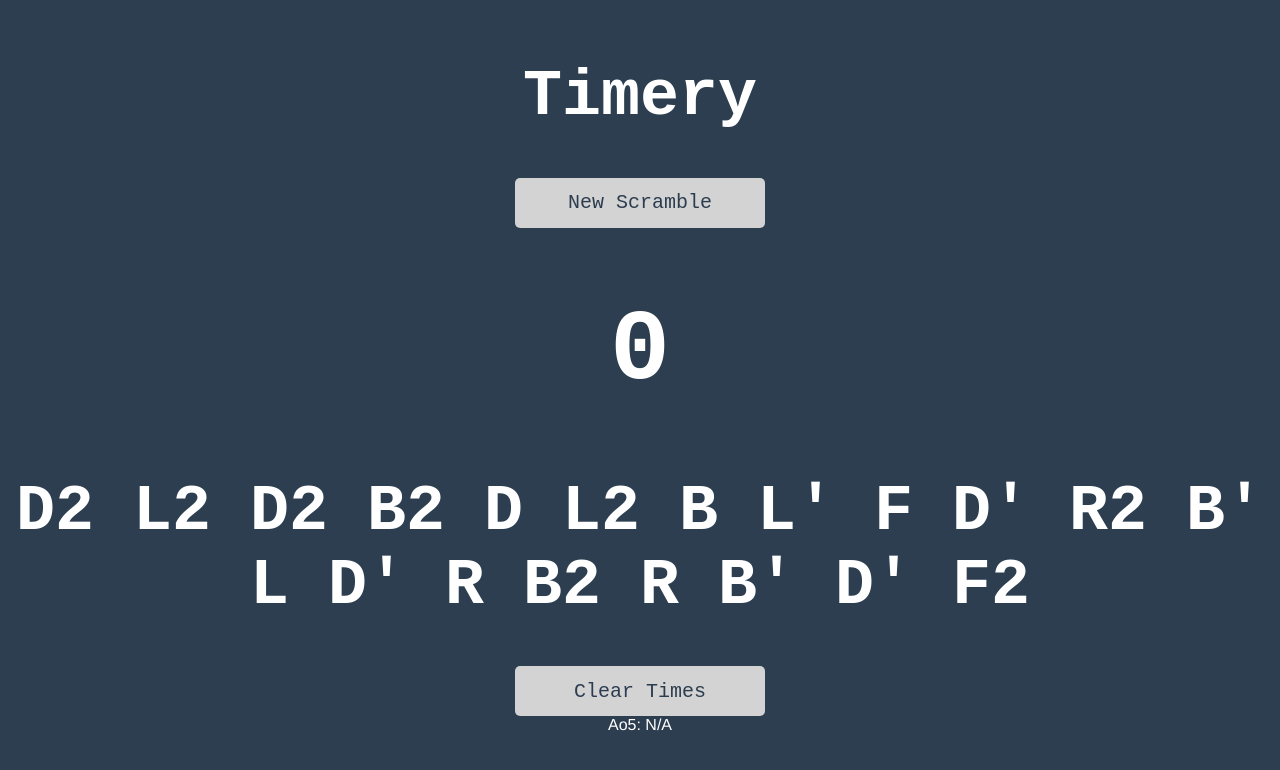
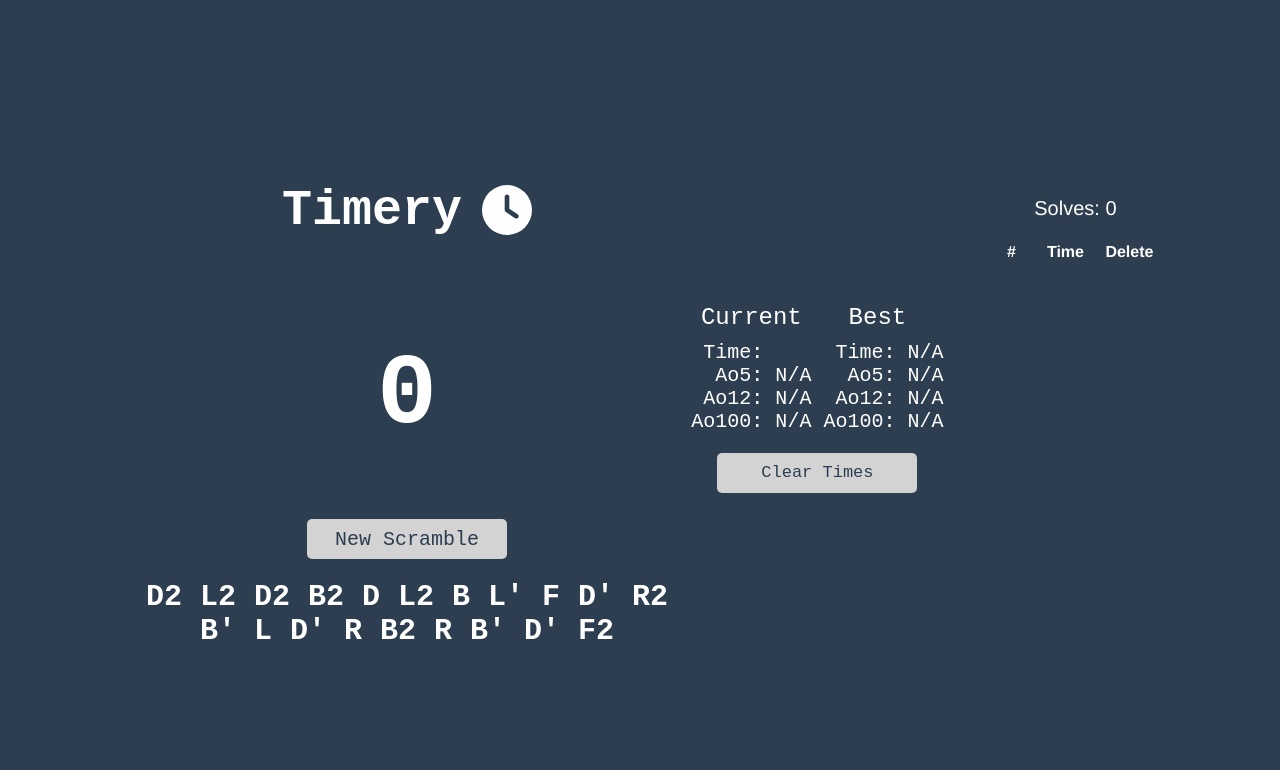
Before and after one commit to Gwyddyonx/Timery, a Vue app: page / in a window 1280 px wide. Shown: the top 770 px of the page. Built offline with nearby package versions, Linux system fonts and the light colour scheme.

Commit message:
ok minimalist design

```diff
--- a/src/App.vue
+++ b/src/App.vue
@@ -16,6 +16,10 @@ export default {
 </script>
 
 <style>
+
+body, html{
+  overflow: hidden;
+}
 body{
   background-color: #2c3e50;
 }
@@ -25,6 +29,5 @@ body{
   -moz-osx-font-smoothing: grayscale;
   text-align: center;
   color: #ffffff;
-  margin-top: 60px;
 }
 </style>
--- a/src/components/HomeTimer.vue
+++ b/src/components/HomeTimer.vue
@@ -1,17 +1,28 @@
 <template>
-  <div class="">
-    <h1>Timery</h1>
-    <button v-on:click="newScramble">New Scramble</button>
-    <Timer ref="timer" />
+  <div class="main-container">
 
-    <h1>{{ scramble }}</h1>
+    <div class="timer-container">
 
-    <button v-on:click="clearTimes">Clear Times</button>
-    <!--div v-for="(time, index) in getTimerTimes()" :key="index">
-      {{ time }}
-    </div-->
+      <div class="title">
+        <h1>Timery</h1>
+        <svg xmlns="http://www.w3.org/2000/svg" class="clock" viewBox="0 0 512 512">
+          <path
+            d="M256 0a256 256 0 1 1 0 512A256 256 0 1 1 256 0zM232 120l0 136c0 8 4 15.5 10.7 20l96 64c11 7.4 25.9 4.4 33.3-6.7s4.4-25.9-6.7-33.3L280 243.2 280 120c0-13.3-10.7-24-24-24s-24 10.7-24 24z" />
+        </svg>
+      </div>
 
-    <Records :times="getTimerTimes()" />
+      <Timer ref="timer" @new-scramble="newScramble" />
+
+      <button v-on:click="newScramble()">New Scramble</button>
+      <h1 class="scramble">{{ scramble }}</h1>
+
+    </div>
+
+    <div class="records-container">
+
+      <Records :times="getTimerTimes()" />
+    </div>
+    <!--button v-on:click="clearTimes">Clear Times</button-->
   </div>
 </template>
 
@@ -39,11 +50,14 @@ export default {
     newScramble() {
       const util = new Utils();
       this.scramble = util.getScramble();
+    },
+    resetTimer() {
       this.$refs.timer.restartTimer();
     },
     clearTimes() {
       localStorage.removeItem('times');
       this.$refs.timer.times = [];
+      this.resetTimer()
     },
     getTimerTimes() {
       return this.$refs.timer ? this.$refs.timer.times : [];
@@ -53,14 +67,41 @@ export default {
 </script>
 
 <style scoped>
+
+.main-container{
+  display: flex;
+    height: 100vh;
+    align-items: center;
+    justify-content: center;
+}
+
 h1 {
   font-family: monospace;
-  font-size: 5em;
+  font-size: 50px;
+}
+
+.title {
+  display: flex;
+  align-items: center;
+  justify-content: center;
+  gap: 20px;
+  cursor: default;
+}
+
+.scramble {
+  font-size: 30px;
+  cursor: default;
+}
+
+.clock {
+  width: 50px;
+  height: 50px;
+  fill: #fff;
 }
 
 button {
-  width: 250px;
-  height: 50px;
+  width: 200px;
+  height: 40px;
   border-radius: 5px;
   background: #d3d3d3;
   border: none;
@@ -74,4 +115,8 @@ button:hover {
   color: #1d2936;
   cursor: pointer;
 }
+
+.timer-container{
+  width: 45%;
+}
 </style>
--- a/src/components/Records.vue
+++ b/src/components/Records.vue
@@ -1,10 +1,52 @@
 <template>
-  <div class="hello">
-    <div v-for="(time, index) in times.toReversed()" :key="index">
-      {{ time }}
+  <div class="records-container">
+
+    <div>
+      <div class="resume">
+        <div class="ao-container">
+          <span class="tittle ao">Current</span>
+          <span class="ao">&nbsp;Time: {{ getCurrentTime(0) }}</span>
+          <span class="ao">&nbsp;&nbsp;Ao5: {{ getAo(5) }}</span>
+          <span class="ao">&nbsp;Ao12: {{ getAo(12) }}</span>
+          <span class="ao">Ao100: {{ getAo(100) }}</span>
+        </div>
+        <div class="ao-best">
+          <span class="tittle ao">Best</span>
+          <span class="ao">&nbsp;&nbsp;Time: {{ getAo(5) }}</span>
+          <span class="ao">&nbsp;&nbsp;&nbsp;Ao5: {{ getAo(5) }}</span>
+          <span class="ao">&nbsp;&nbsp;Ao12: {{ getAo(12) }}</span>
+          <span class="ao">&nbsp;Ao100: {{ getAo(100) }}</span>
+        </div>
+      </div>
+      <button v-on:click="clearTimes">Clear Times</button>
     </div>
 
-    Ao5: {{ getAo5() }}
+
+
+    <!--div class="history">
+      <span id="history-title">Solves: {{ times.length }}</span>
+      <span v-for="(time, index) in times.toReversed()" :key="index">{{ time }}</span>
+    </div-->
+
+    <div class="history">
+      <span id="history-title">Solves: {{ times.length }}</span>
+      <table class="table">
+        <tbody>
+          <tr>
+            <th class="th1">#</th>
+            <th class="th-time">Time</th>
+            <th class="th-delete">Delete</th>
+          </tr>
+          <tr v-for="(time, index) in times.toReversed()" :key="index">
+            <td>{{ index }}</td>
+            <td>{{ time }}</td>
+            <td>X</td>
+          </tr>
+        </tbody>
+      </table>
+    </div>
+
+
 
 
   </div>
@@ -17,29 +59,117 @@ export default {
     times: []
   },
   methods: {
-    getAo5() {
-      if (this.times.length < 5) {
+    getCurrentTime() {
+      return this.times[this.times.length - 1]
+    },
+    getAo(count) {
+      if (this.times.length < count) {
         return "N/A"
       }
 
-      let last5solves = this.times.toReversed().slice(0,5)
+      let lastSolves = this.times.toReversed().slice(0, count).map(function (t) { return parseFloat(t) })
 
       //remove de max and min values
-      let min = Math.min(...last5solves);
-      let max = Math.max(...last5solves);
-      last5solves.splice(last5solves.indexOf(min), 1);
-      last5solves.splice(last5solves.indexOf(max), 1);
+      let min = Math.min(...lastSolves);
+      let max = Math.max(...lastSolves);
+      lastSolves.splice(lastSolves.indexOf(min), 1);
+      lastSolves.splice(lastSolves.indexOf(max), 1);
 
-      console.log(last5solves)
-      let avg5 = last5solves.reduce((accum, currnt) => {
-        return parseFloat(accum) +  parseFloat(currnt)
-      }, 0) / 3
+      console.log(lastSolves, count)
+      let avg = lastSolves.reduce((accum, currnt) => {
+        return parseFloat(accum) + parseFloat(currnt)
+      }, 0) / (count - 2)
 
-      return avg5.toFixed(2);
+      return avg.toFixed(2);
 
     }
   }
 }
 </script>
 
-<style scoped></style>
+
+<style scoped>
+.resume {
+  display: flex;
+  flex-direction: row;
+}
+
+.history {
+  display: flex;
+  flex-direction: column;
+}
+
+#history-title {
+  font-size: 20px;
+  margin: 20px;
+}
+
+.records-container {
+  display: flex;
+  flex-direction: row;
+  align-items: center;
+  justify-content: center;
+  gap: 50px;
+}
+
+.ao-container {
+  display: flex;
+  flex-direction: column;
+  align-items: flex-start;
+}
+
+.ao-best {
+  display: flex;
+  flex-direction: column;
+  align-items: flex-start;
+}
+
+.th1 {
+  width: 30px;
+}
+
+.th-time {
+  width: 70px;
+}
+
+.th-delete {
+  width: 50px;
+}
+
+.ao {
+  font-family: monospace;
+  font-size: 20px;
+}
+
+.tittle {
+  font-size: 24px;
+  width: 100%;
+  text-align: center;
+  margin-bottom: 10px;
+}
+
+
+button {
+  width: 200px;
+  height: 40px;
+  border-radius: 5px;
+  background: #d3d3d3;
+  border: none;
+  color: #2c3d50;
+  font-size: 17px;
+  font-family: monospace;
+  margin: 20px;
+}
+
+button:hover {
+  background: #f3f3f3;
+  color: #1d2936;
+  cursor: pointer;
+}
+
+.table {
+  overflow-y: auto;
+  display: block;
+  height: 50vh;
+}
+</style>
--- a/src/components/Timer.vue
+++ b/src/components/Timer.vue
@@ -30,8 +30,12 @@ export default {
           this.time = ((this.finalTime - this.initialTime) / 1000).toFixed(2)
           this.timerRunning = false
 
+          // emit event to generate a new Scramble
+          //this.$emit("newScramble")
+
           this.times.push(this.time);
           localStorage.setItem('times',this.times.join('|'))
+          this.$emit("newScramble")
           return
         }
 
@@ -106,6 +110,7 @@ h1 {
   /*font-family: digi;*/
   font-family: monospace;
   font-size: 100px;
+  cursor: default;
 }
 
 .green {
```
